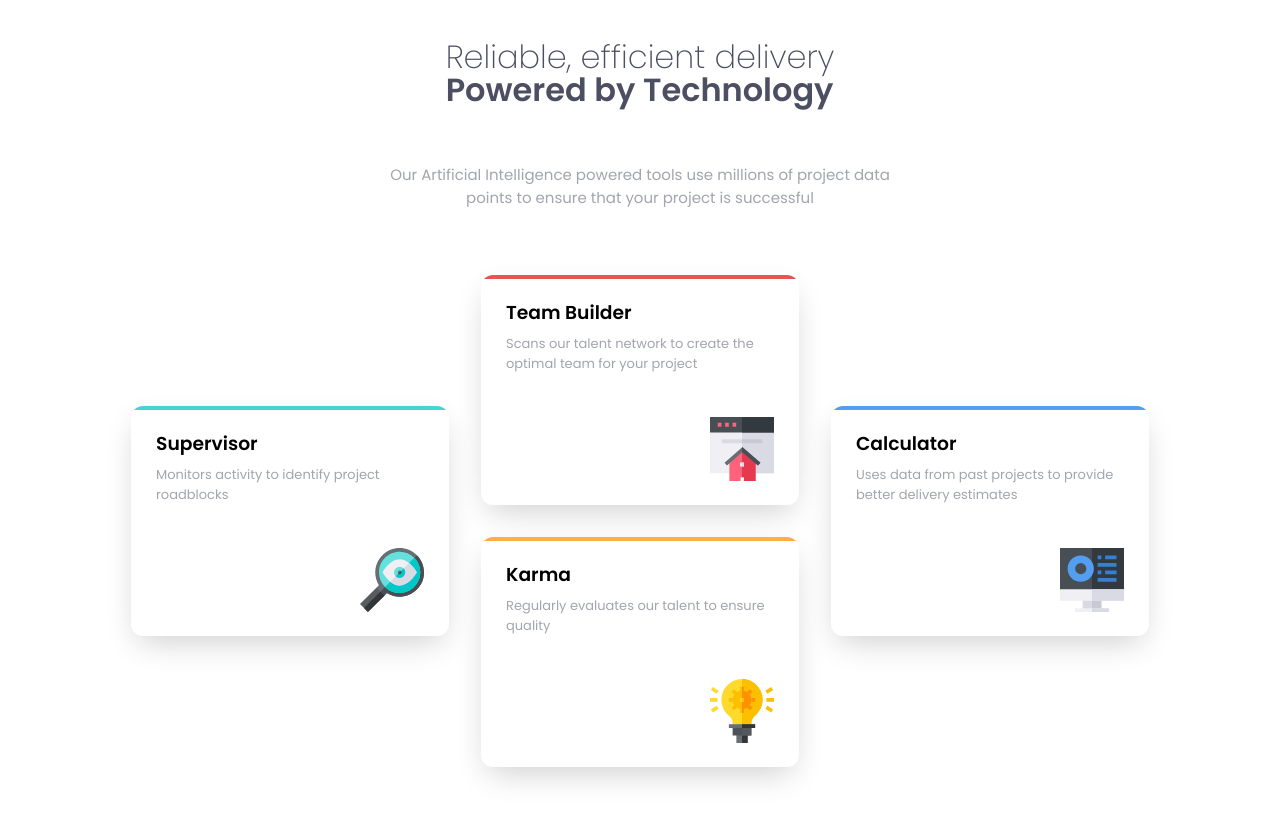
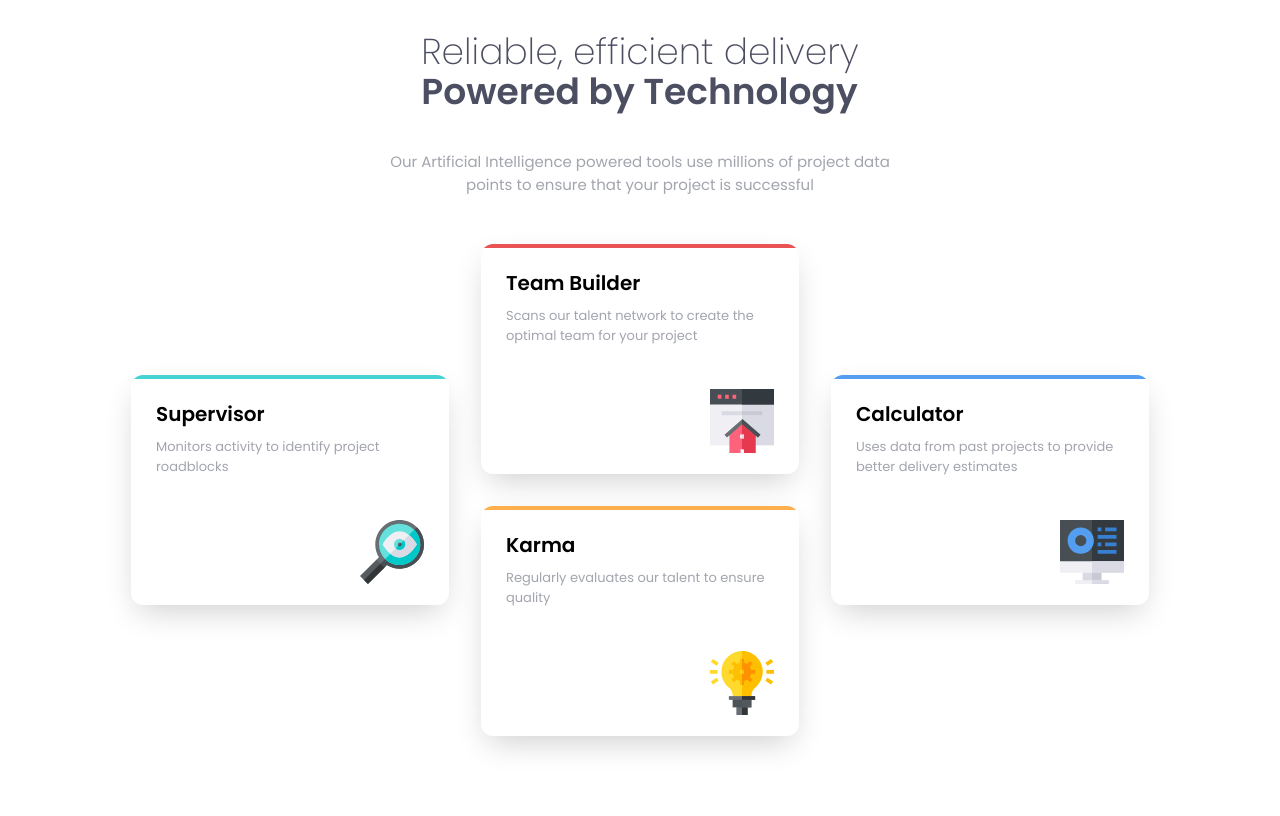
Before and after one commit to jcherven/four-card-feature-section, a plain HTML site: page index.html in a window 1280 px wide. Drawn offline with Linux system fonts and the light colour scheme.

Commit message:
Converts all pixes sizes to rem, adds global font size proportional to rem size

```diff
--- a/style.css
+++ b/style.css
@@ -1,3 +1,7 @@
+html {
+  font-size: 62.5%;
+}
+
 body {
   font-family: 'Poppins', sans-serif;
 }
@@ -5,8 +9,8 @@ body {
 .container {
   display: flex;
   flex-direction: column;
-  height: 100vh;
-  max-height: 800px;
+  height: 95vh;
+  max-height: 80rem;
 }
 
 .title-text-wrapper {
@@ -18,33 +22,33 @@ body {
 .title-primary {
   font-weight: 200;
   color: hsl(234, 12%, 34%);
-  font-size: 32px;
+  font-size: 3.6rem;
 }
 
 .title-secondary {
   font-weight: 600;
   color: hsl(234, 12%, 34%);
-  font-size: 32px;
-  margin-top: -15px;
+  font-size: 3.6rem;
+  margin-top: -1.5rem;
 }
 
 .text-body {
   text-align: center;
   color: hsl(229, 6%, 66%);
-  font-size: 15px;
+  font-size: 1.5rem;
   font-weight: 400;
-  max-width: 500px;
+  max-width: 50rem;
   margin: auto;
 }
 
 .cards-container {
   margin: auto;
   display: flex;
-  max-width: 1100px;
+  max-width: 110rem;
 }
 
 .cards-col {
-  width: 350px;
+  width: 35rem;
   margin: auto;
   display: flex;
   flex-direction: column;
@@ -56,11 +60,11 @@ body {
   display: flex;
   flex-direction: column;
   align-items: center;
-  height: 220px;
-  margin: 16px;
-  padding: 0 25px 10px 25px;
-  box-shadow: 0px 12px 32px -7px rgba(0, 0, 0, 0.2);
-  border-radius: 12px;
+  height: 22rem;
+  margin: 1.6rem;
+  padding: 0 2.5rem 1rem 2.5rem;
+  box-shadow: 0 1.2rem 3.2rem -0.7rem rgba(0, 0, 0, 0.2);
+  border-radius: 1.2rem;
   overflow: hidden;
 }
 
@@ -70,8 +74,8 @@ body {
 }
 
 .colorbar {
-  height: 4px;
-  width: 320px;
+  height: 0.4rem;
+  width: 32rem;
 }
 
 #cyan {
@@ -91,17 +95,18 @@ body {
 }
 
 .card-title {
+  font-size: 2rem;
   align-self: flex-start;
 }
 
 .card-text {
-  margin-top: -12px;
+  margin-top: -1.2rem;
   color: hsl(229, 6%, 66%);
   font-weight: 400;
-  font-size: 13px;
+  font-size: 1.3rem;
 }
 
 .card-image {
   align-self: flex-end;
-  margin-top: 30px;
+  margin-top: 3rem;
 }
```
